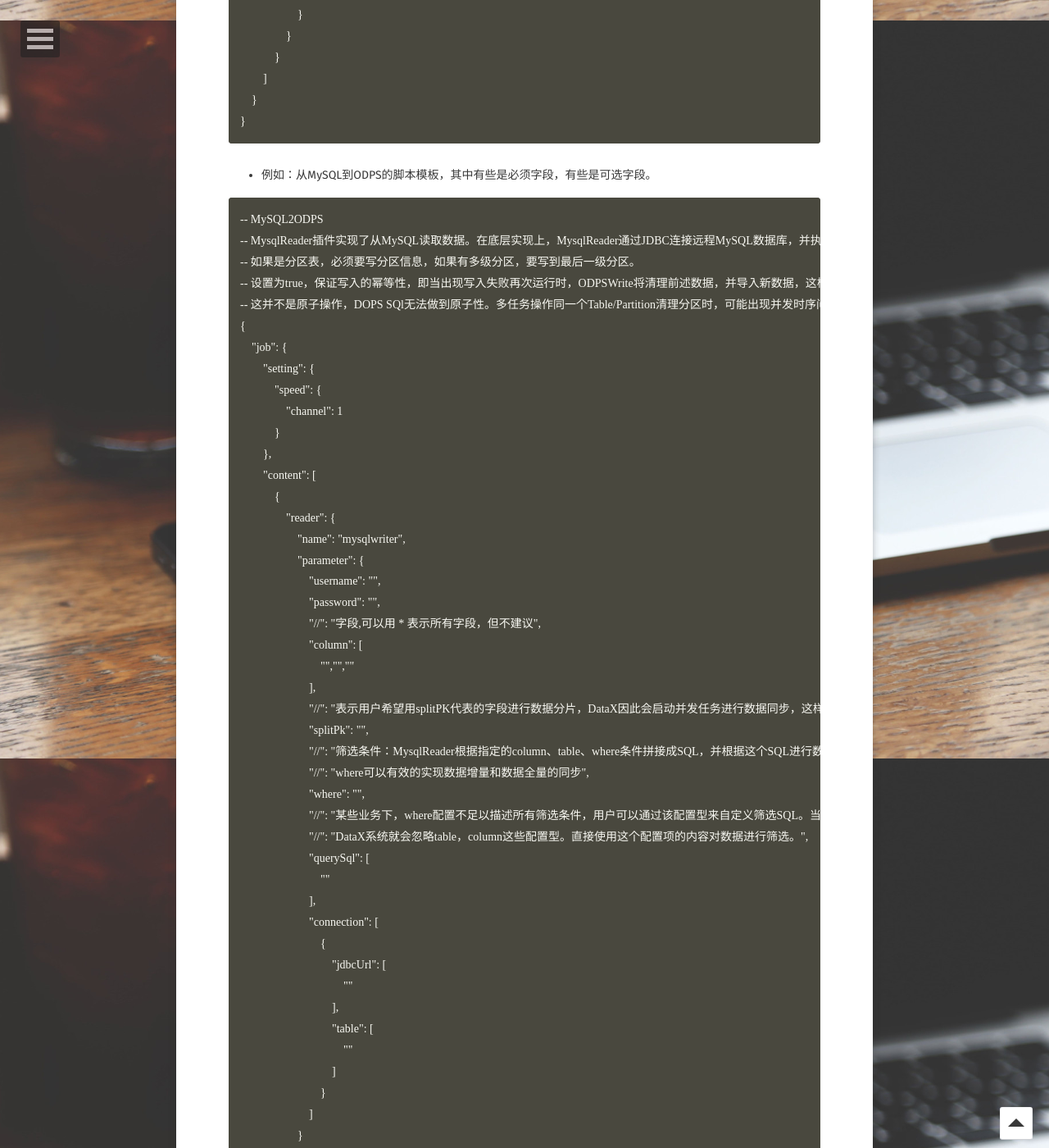
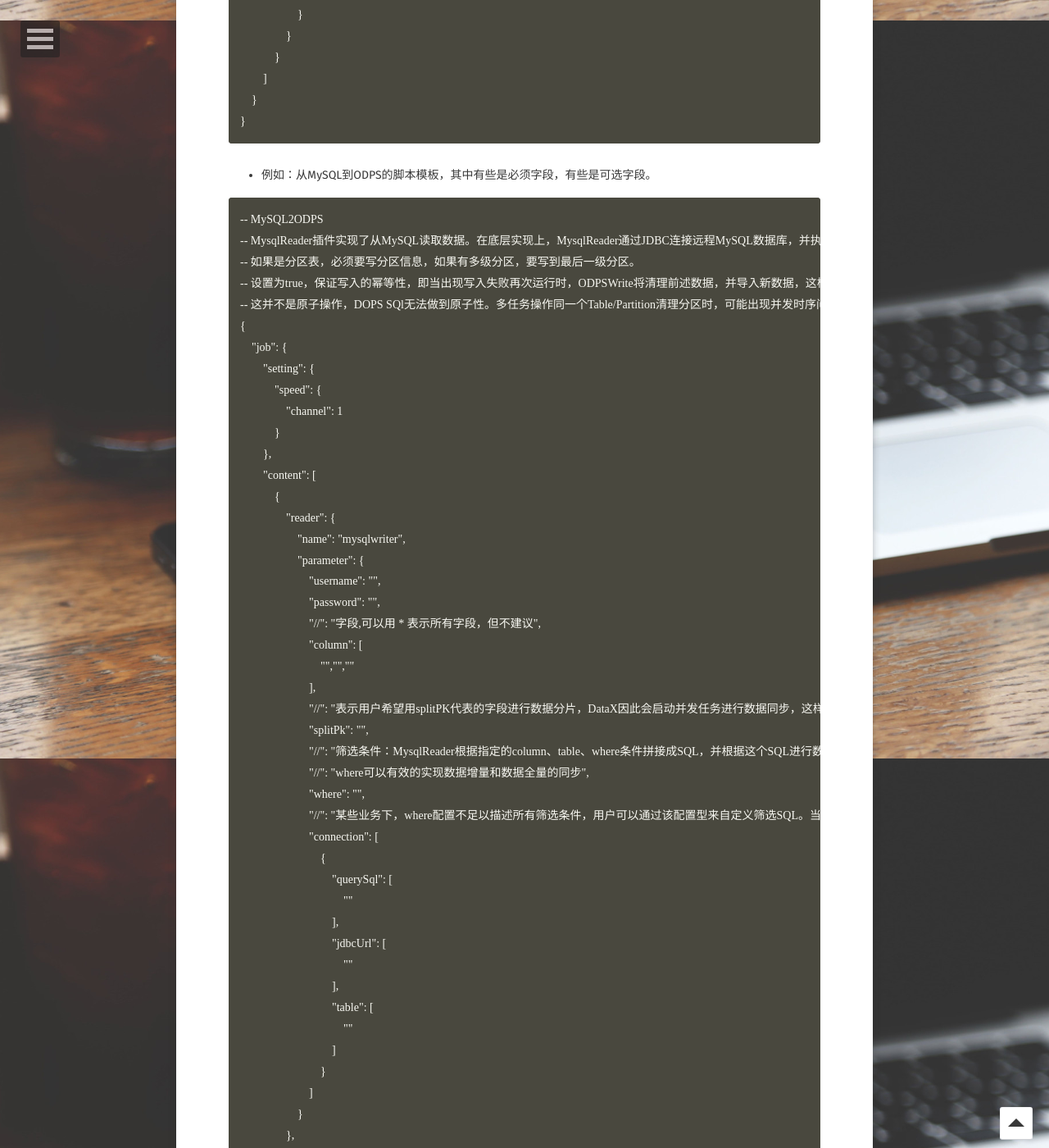
Before and after one commit to ToGetHer16/ToGetHer16.github.io, a Jekyll site: the page built from _posts/2019-04-03-DataX.md, in a window 1280 px wide and 1400 px high, scrolled down 6275 px. Shown: the whole window at 82% size. Built offline with Jekyll 4.4.1, drawn with Linux system fonts in a browser that asks for light colours; some web fonts are replaced; comment, search, counter and statistics services are not loaded; some of the changed text lies outside the part shown.

Commit message:
Update 2019-04-03-DataX.md

```diff
--- a/_posts/2019-04-03-DataX.md
+++ b/_posts/2019-04-03-DataX.md
@@ -222,12 +222,11 @@ comments: true
                         "//": "where可以有效的实现数据增量和数据全量的同步",
                         "where": "",
                         "//": "某些业务下，where配置不足以描述所有筛选条件，用户可以通过该配置型来自定义筛选SQL。当配置了这一项之后，DataX系统就会忽略table，column这些配置型。直接使用这个配置项的内容对数据进行筛选。",
-                        "//": "DataX系统就会忽略table，column这些配置型。直接使用这个配置项的内容对数据进行筛选。",
-                        "querySql": [
-                            ""
-                        ],
                         "connection": [
                             {
+                                "querySql": [
+                                    ""
+                                ],
                                 "jdbcUrl": [
                                     ""
                                 ],
```
